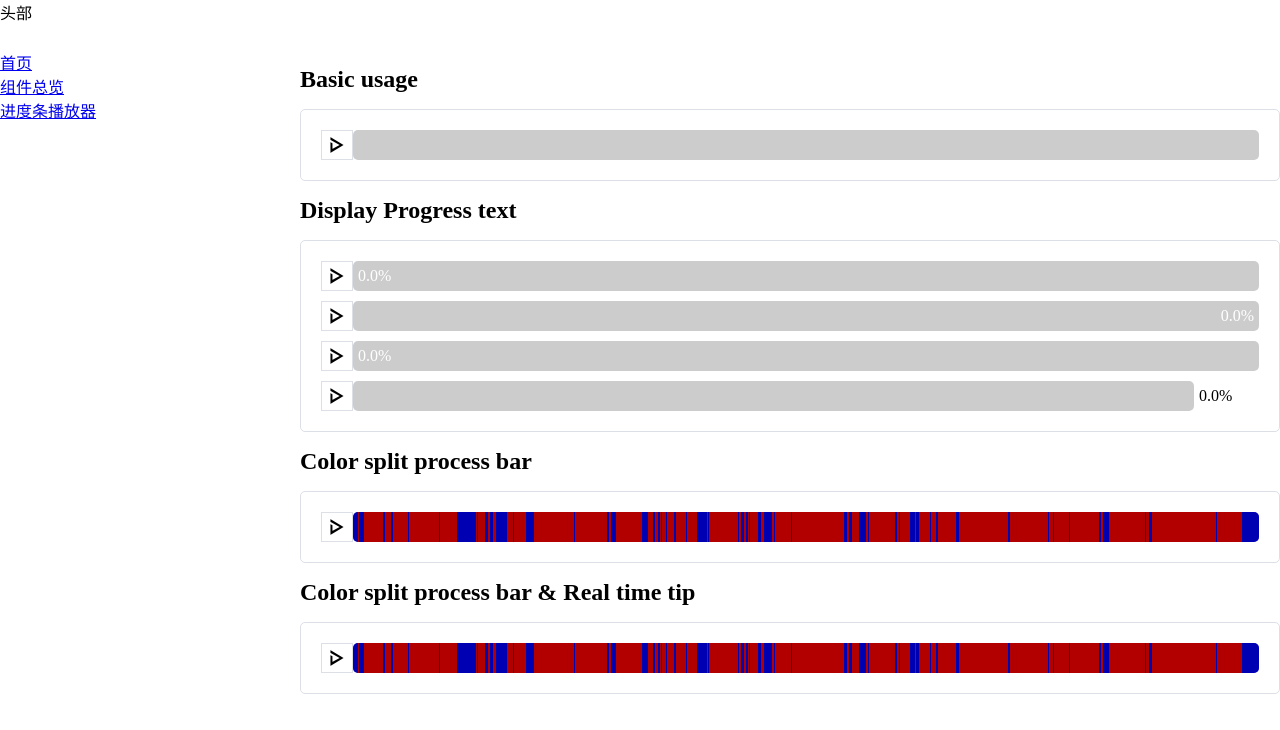
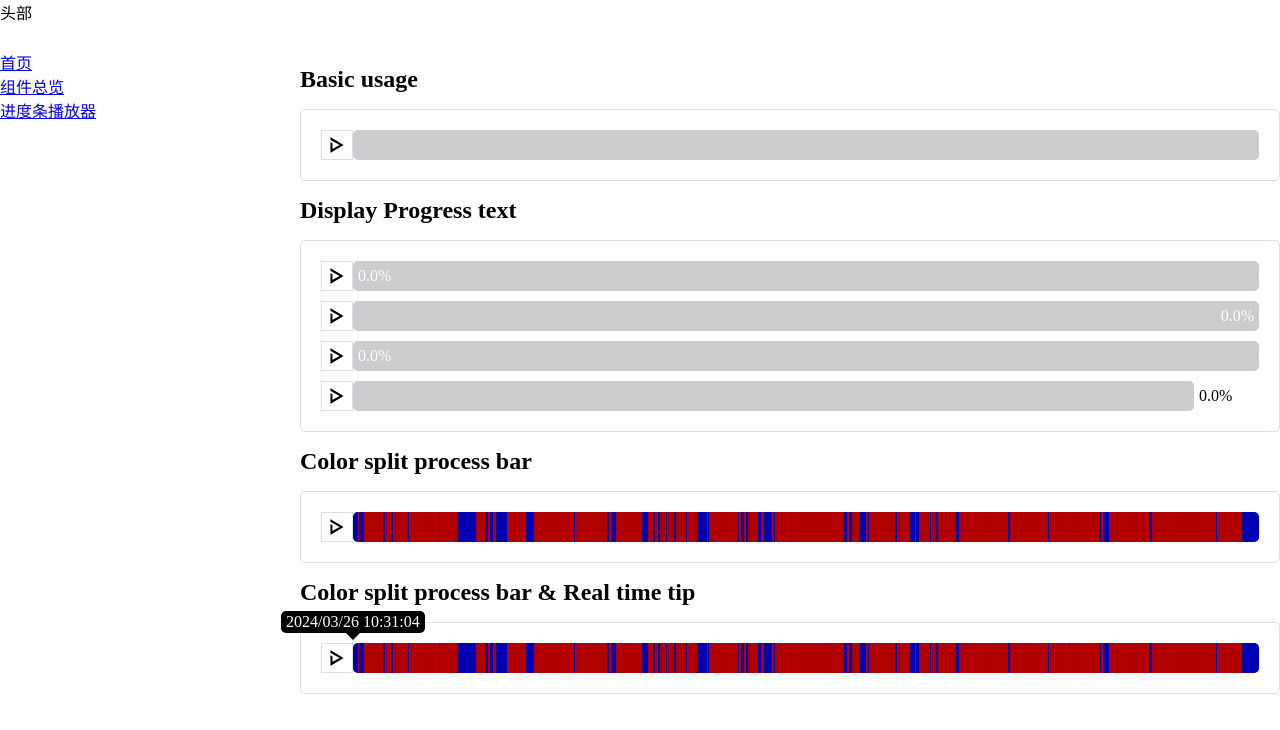
Before and after one commit to yeminxuan/vue-progress-bar-player, a Vue app: page /progress-bar-player in a window 1280 px wide. Shown: the top 730 px of the page. Built offline with nearby package versions, Linux system fonts and the light colour scheme.

Commit message:
fix(progress bar player): :bug: fixed tooltip class name not replce's bug

```diff
--- a/package.json
+++ b/package.json
@@ -1,6 +1,6 @@
 {
   "name": "vue-progress-bar-player",
-  "version": "0.0.19",
+  "version": "0.0.20",
   "type": "module",
   "private": false,
   "author": "yeminxuan <mc20000406@163.com>",
--- a/src/packages/common/currentTip.vue
+++ b/src/packages/common/currentTip.vue
@@ -24,7 +24,7 @@ defineExpose({
 });
 </script>
 <style lang="less" scoped>
-.cursor {
+.current-position-tooltip {
   // pointer-events: none;
   position: absolute;
   inset: 0px auto auto 0px;
```
Also changed, not shown: 1 other file (tests, documents, lock files or other folders).
